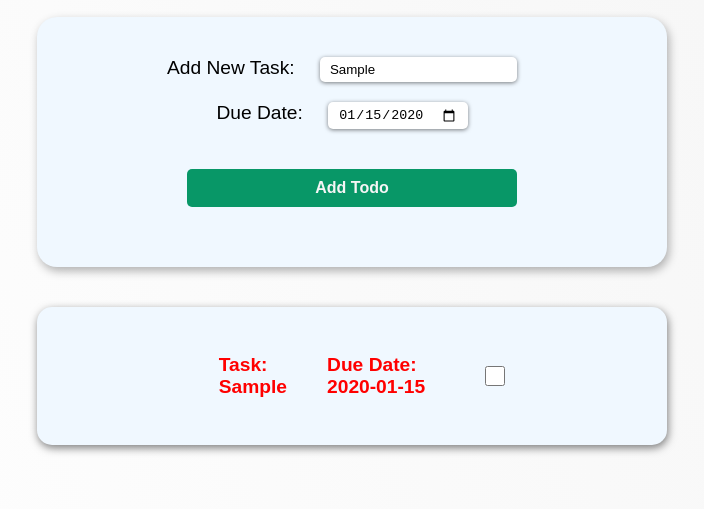
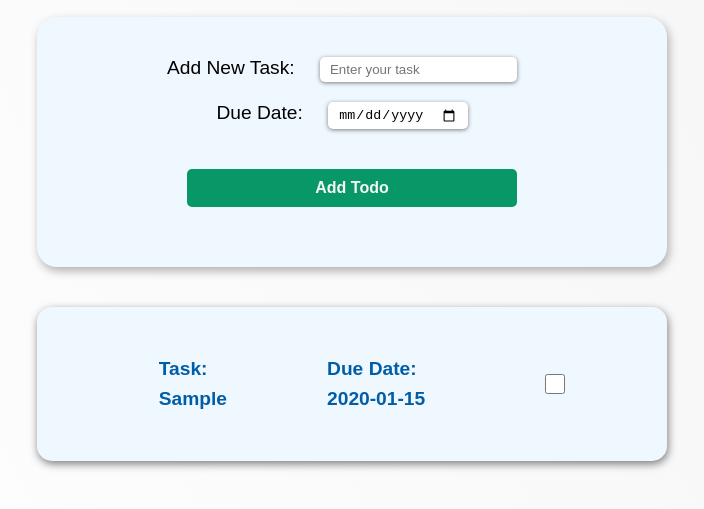
Before and after one commit to shailendrasharma28/Todo-App-Sharpener, a website: page index.html in a window 1280 px wide. Both pictures are taken after typing "Sample", "2020-01-15" into the empty fields and a click on the button "Add Todo". Shown: the part 95-604 px from the top of the page, without its empty margins (288-992 px from the left). Drawn offline with Linux system fonts and the light colour scheme.

Commit message:
initiated todo app final

```diff
--- a/index.js
+++ b/index.js
@@ -1,22 +1,62 @@
 "use strict";
-// Object.defineProperty(exports, "__esModule", { value: true });
 const form = document.getElementById('todo-form');
+const todoUl = document.getElementById('todo-list');
+// Load todos from localStorage when the page loads
+document.addEventListener("DOMContentLoaded", () => {
+    const todos = getTodosFromStorage();
+    renderTodos(todos);
+});
 if (form) {
     form.addEventListener("submit", (e) => {
         e.preventDefault();
-        const todoUl = document.getElementById('todo-list');
-        const todoValue = document.getElementById('todo').value;
-        const dueDate = document.getElementById('due-date').value;
-        const todoListItem = document.createElement("li");
-        todoListItem.classList.add("todo-list-element");
-        todoListItem.innerHTML = `
-    <h2>Task: <br> ${todoValue}</h2>
-    <h2>Due Date: <br> ${dueDate}</h2>
-    <input type="checkbox">
-   `;
-        if (todoUl) {
-            todoUl.appendChild(todoListItem);
-        }
+        const todoValue = document.getElementById('todo').value.trim();
+        const dueDate = document.getElementById('due-date').value.trim();
+        if (!todoValue || !dueDate)
+            return; // stop if empty
+        const newTodo = {
+            task: todoValue,
+            dueDate,
+            completed: false,
+        };
+        const todos = getTodosFromStorage();
+        todos.push(newTodo);
+        saveTodosToStorage(todos);
+        addTodoToDOM(newTodo);
+        // clear inputs
+        document.getElementById('todo').value = "";
+        document.getElementById('due-date').value = "";
     });
 }
-//# sourceMappingURL=index.js.map
+// ---------------- Helper functions ----------------
+function getTodosFromStorage() {
+    const todosJSON = localStorage.getItem("todos");
+    return todosJSON ? JSON.parse(todosJSON) : [];
+}
+function saveTodosToStorage(todos) {
+    localStorage.setItem("todos", JSON.stringify(todos));
+}
+function renderTodos(todos) {
+    if (!todoUl)
+        return;
+    todoUl.innerHTML = ""; // clear list first
+    todos.forEach(addTodoToDOM);
+}
+function addTodoToDOM(todo) {
+    if (!todoUl)
+        return;
+    const li = document.createElement("li");
+    li.classList.add("todo-list-element");
+    li.innerHTML = `
+    <h2>Task: <br> ${todo.task}</h2>
+    <h2>Due Date: <br> ${todo.dueDate}</h2>
+    <input type="checkbox" ${todo.completed ? "checked" : ""}>
+  `;
+    const checkbox = li.querySelector("input[type='checkbox']");
+    checkbox.addEventListener("change", () => {
+        todo.completed = checkbox.checked;
+        const todos = getTodosFromStorage();
+        const updated = todos.map(t => t.task === todo.task && t.dueDate === todo.dueDate ? todo : t);
+        saveTodosToStorage(updated);
+    });
+    todoUl.appendChild(li);
+}
--- a/styles.css
+++ b/styles.css
@@ -98,9 +98,10 @@ ul {
 .todo-list-element {
     display: flex;
     list-style: none;
-    gap: 40px;
+    gap: 100px;
+    line-height: 30px;
     font-size: 0.8rem;
-    color: rgb(211, 120, 0);
+    color: rgb(0, 93, 168);
     padding: 5px 40px;
 }
 
@@ -110,7 +111,3 @@ ul {
     box-shadow: none;
     width: 20px;
 }
-
-.todo-list-element h2 {
-    color: red;
-}
```
Also changed, not shown: index.ts (+75 -14 lines), tsconfig.json (+5 -23 lines), 1 other file.
